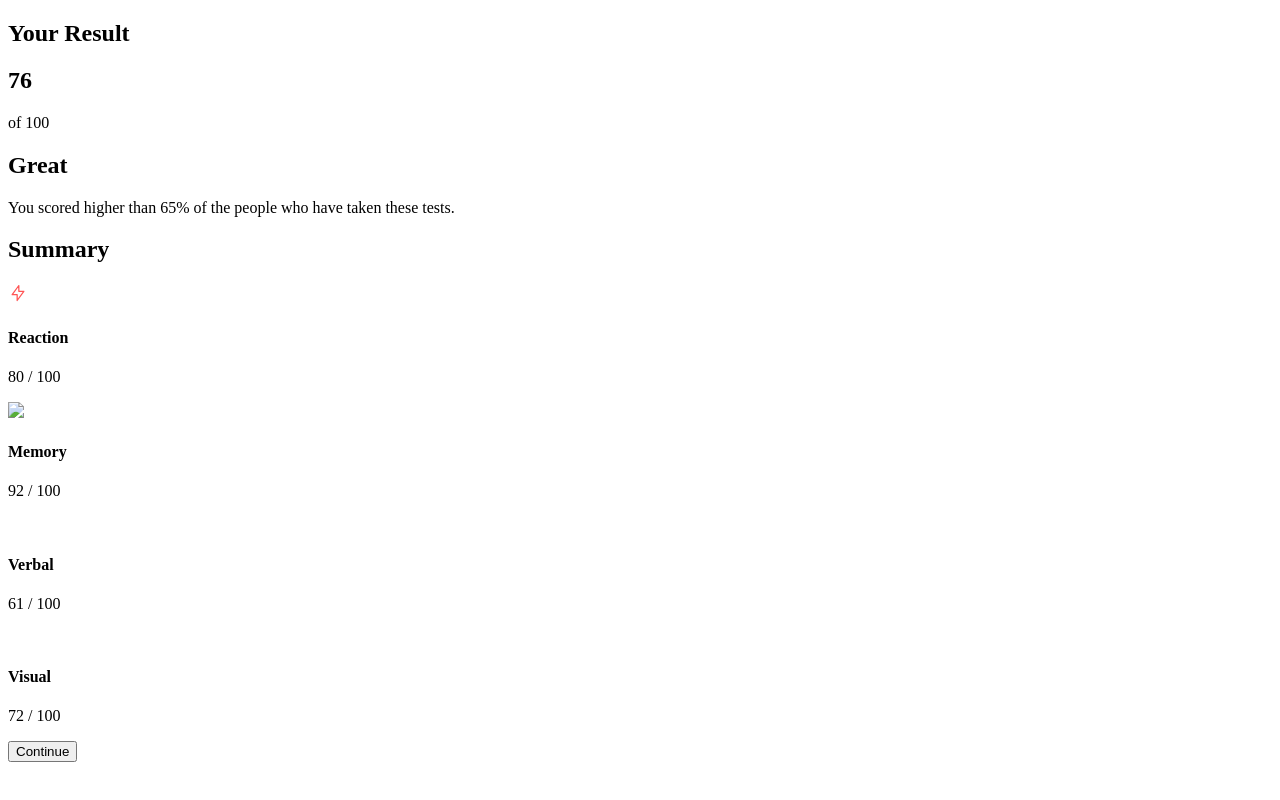
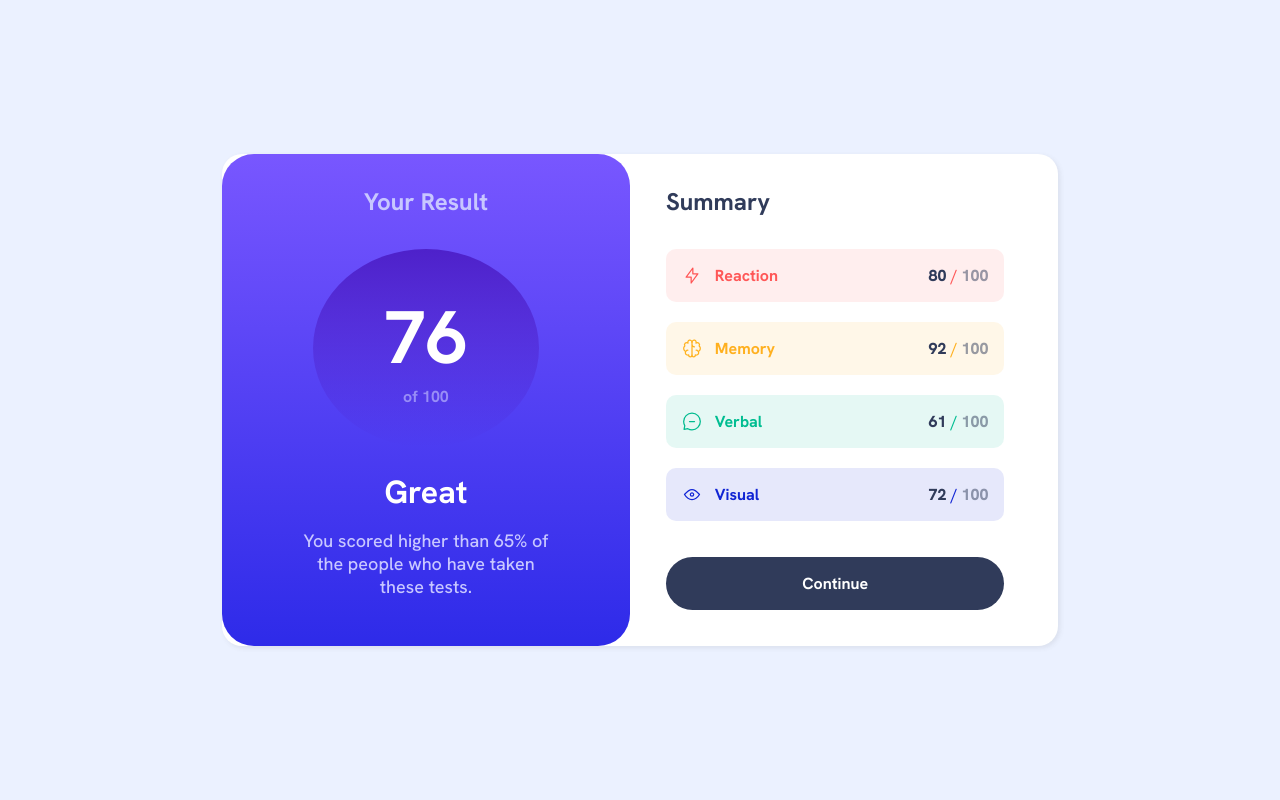
Before and after one commit to wagnnermorais/FEM-Results-Summary-Component, a plain HTML site: page index.html in a window 1280 px wide. Drawn offline with Linux system fonts and the light colour scheme; files that its build step writes are made by us from their sources.

Commit message:
feat: add new css

```diff
--- a/assets/css/style.css
+++ b/assets/css/style.css
@@ -1 +1,191 @@
 @import url("https://fonts.googleapis.com/css2?family=Hanken+Grotesk:ital,wght@0,500;0,700;0,800;1,500;1,700;1,800&display=swap");
+
+:root {
+  --primary-light-red: hsl(0, 100%, 67%);
+  --primary-yellow: hsl(39, 100%, 56%);
+  --primary-green: hsl(166, 100%, 37%);
+  --primary-cobalt-blue: hsl(234, 85%, 45%);
+  --neutral-white: hsl(0, 0%, 100%);
+  --neutral-pale-blue: hsl(221, 100%, 96%);
+  --neutral-light-lavender: hsl(241, 100%, 89%);
+  --neutral-light-lavender-low-opacity: hsla(241, 100%, 89%, 0.6);
+  --neutral-dark-gray-blue: hsl(224, 30%, 27%);
+  --neutral-dark-gray-blue-low-opacity: hsla(224, 30%, 27%, 0.5);
+  --main-linear-gradient: linear-gradient(
+    to bottom,
+    hsl(252, 100%, 67%),
+    hsl(241, 81%, 54%)
+  );
+  --secondary-linear-gradient: linear-gradient(
+    hsla(256, 72%, 46%, 1),
+    hsla(241, 72%, 46%, 0)
+  );
+  --main-font-size: 1.125rem;
+  --fw-neutral: 500;
+  --fw-bold: 700;
+  --fw-extra-bold: 800;
+}
+
+* {
+  margin: 0;
+  padding: 0;
+  font-family: "Hanken Grotesk", sans-serif;
+  box-sizing: border-box;
+}
+
+body {
+  display: flex;
+  align-items: center;
+  justify-content: center;
+  height: 100vh;
+  background: var(--neutral-pale-blue);
+}
+
+main {
+  display: flex;
+  background: var(--neutral-white);
+  border-radius: 1.25rem;
+  gap: 1.25rem;
+  box-shadow: 2px 2px 5px rgba(80, 79, 79, 0.1);
+}
+
+.result-section {
+  padding: 1rem;
+  border-radius: 2rem;
+  background: var(--main-linear-gradient);
+  width: 50%;
+}
+
+.result-main-title {
+  margin: 1rem 0 2rem 0;
+  text-align: center;
+}
+
+.summary-main-title {
+  margin: 1rem 0 2rem 0;
+}
+
+.result-main-title h2 {
+  color: var(--neutral-light-lavender);
+}
+
+.summary-main-title h2 {
+  color: var(--neutral-dark-gray-blue);
+}
+
+.result-box {
+  display: flex;
+  flex-direction: column;
+  justify-content: center;
+  align-items: center;
+  padding: 2.5rem;
+  margin: 0 auto;
+  width: 60%;
+  background: var(--secondary-linear-gradient);
+  border-radius: 50%;
+}
+
+.result-box h1 {
+  color: var(--neutral-white);
+  font-size: 4.65rem;
+}
+
+.result-box p {
+  color: var(--neutral-light-lavender-low-opacity);
+  font-weight: var(--fw-bold);
+}
+
+.result-info-box {
+  text-align: center;
+  font-size: var(--main-font-size);
+}
+
+.result-info-box h2 {
+  font-size: 2rem;
+  color: var(--neutral-white);
+  margin: 1.5rem 0 1rem 0;
+}
+
+.result-info-box p {
+  max-width: 70%;
+  margin: 0.5rem auto 2rem;
+  font-size: var(--main-font-size);
+  color: var(--neutral-light-lavender);
+}
+
+.summary-section {
+  padding: 1rem;
+  width: 50%;
+}
+
+.summary-results-box {
+  width: 100%;
+}
+
+.summary-result {
+  display: flex;
+  align-items: center;
+  justify-content: space-between;
+  padding: 1rem;
+  margin: 1.25rem 0;
+  border-radius: 10px;
+  width: 90%;
+}
+
+.score {
+  position: relative;
+  right: 1px;
+}
+
+.reaction {
+  color: var(--primary-light-red);
+  background: hsla(0, 100%, 67%, 0.1);
+}
+
+.memory {
+  color: var(--primary-yellow);
+  background: hsla(39, 100%, 56%, 0.1);
+}
+
+.verbal {
+  color: var(--primary-green);
+  background: hsla(166, 100%, 37%, 0.1);
+}
+
+.visual {
+  color: var(--primary-cobalt-blue);
+  background: hsla(234, 85%, 45%, 0.1);
+}
+
+.reached-score {
+  color: var(--neutral-dark-gray-blue);
+  font-weight: var(--fw-extra-bold);
+}
+
+.button-box button {
+  width: 90%;
+  padding: 1rem;
+  margin-top: 1rem;
+  border: none;
+  font-size: 1rem;
+  border-radius: 99px;
+  font-weight: var(--fw-bold);
+  background: var(--neutral-dark-gray-blue);
+  color: var(--neutral-white);
+  cursor: pointer;
+  transition: 1s ease-out;
+}
+
+.button-box button:hover {
+  background: var(--main-linear-gradient);
+}
+
+.sm-box-title {
+  display: flex;
+  gap: 0.8rem;
+}
+
+.max-score {
+  font-weight: var(--fw-extra-bold);
+  color: var(--neutral-dark-gray-blue-low-opacity);
+}
--- a/index.html
+++ b/index.html
@@ -3,7 +3,7 @@
   <head>
     <meta charset="UTF-8" />
     <meta name="viewport" content="width=device-width, initial-scale=1.0" />
-    <link rel="stylesheet" href="style.css" />
+    <link rel="stylesheet" href="assets/css/style.css" />
     <title>Results Summary Component</title>
   </head>
   <body>
@@ -16,35 +16,60 @@
           <h1>76</h1>
           <p>of 100</p>
         </div>
+        <div class="result-info-box">
           <h2 class="result-secondary-title">Great</h2>
-        <p>
+          <p class="result-paragraph">
             You scored higher than 65% of the people who have taken these tests.
           </p>
+        </div>
       </section>
       <section class="summary-section">
         <div class="summary-main-title">
           <h2>Summary</h2>
         </div>
         <div class="summary-results-box">
-          <div class="summary-result">
+          <div class="summary-result reaction">
+            <div class="sm-box-title">
               <img src="assets/images/icon-reaction.svg" alt="" />
               <h4>Reaction</h4>
-            <p>80 / 100</p>
             </div>
-          <div class="summary-result">
-            <img src=assets/images/icon-memory.svg"" />
+
+            <div class="sm-box-result">
+              <p>
+                <span class="reached-score">80</span> /
+                <span class="max-score">100</span>
+              </p>
+            </div>
+          </div>
+          <div class="summary-result memory">
+            <div class="sm-box-title">
+              <img src="assets/images/icon-memory.svg" />
               <h4>Memory</h4>
-            <p>92 / 100</p>
             </div>
-          <div class="summary-result">
-            <img src="assets/images/" alt="" />
+            <p>
+              <span class="reached-score">92</span> /
+              <span class="max-score">100</span>
+            </p>
+          </div>
+          <div class="summary-result verbal">
+            <div class="sm-box-title">
+              <img src="assets/images/icon-verbal.svg" alt="" />
               <h4>Verbal</h4>
-            <p>61 / 100</p>
             </div>
-          <div class="summary-result">
-            <img src="" alt="" />
+            <p>
+              <span class="reached-score">61</span> /
+              <span class="max-score">100</span>
+            </p>
+          </div>
+          <div class="summary-result visual">
+            <div class="sm-box-title">
+              <img src="assets/images/icon-visual.svg" alt="" />
               <h4>Visual</h4>
-            <p>72 / 100</p>
+            </div>
+            <p>
+              <span class="reached-score">72</span> /
+              <span class="max-score">100</span>
+            </p>
           </div>
         </div>
         <div class="button-box">
```
Lines whose indentation alone changed are shown as unchanged.
